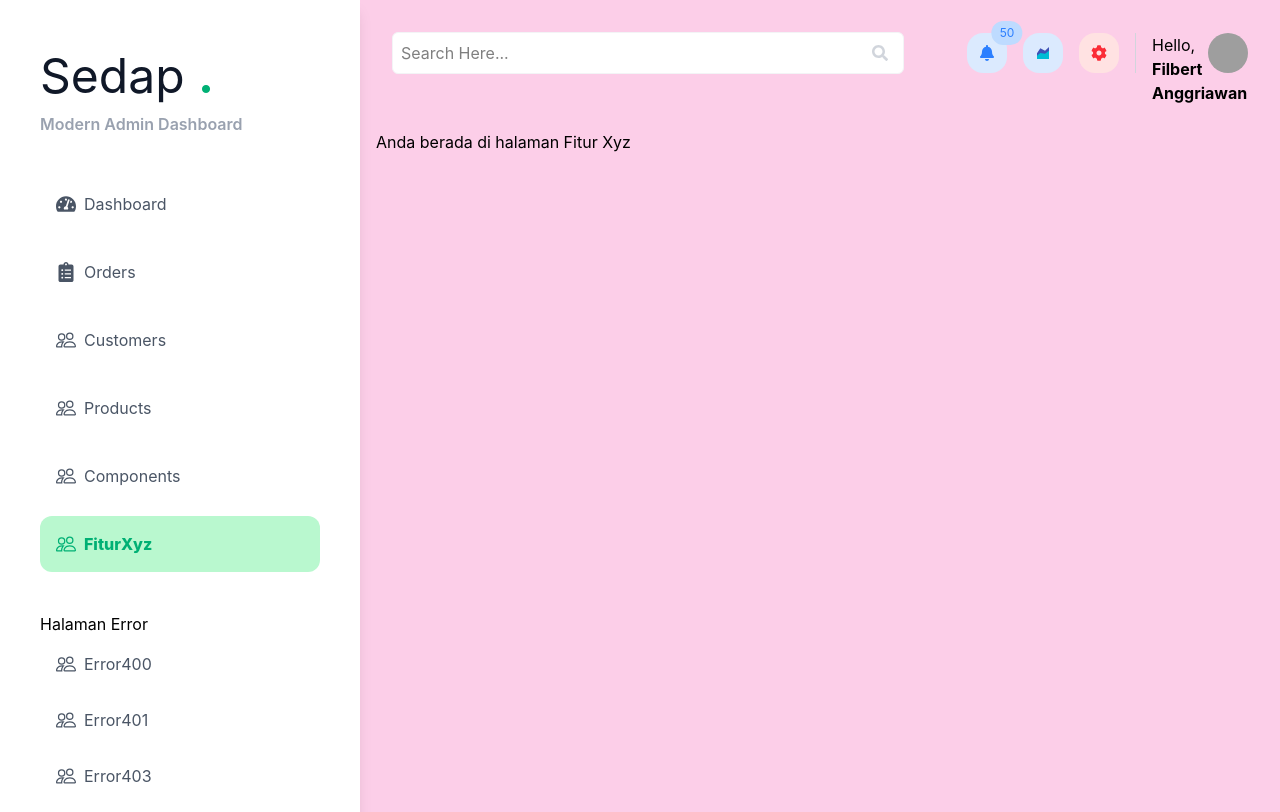
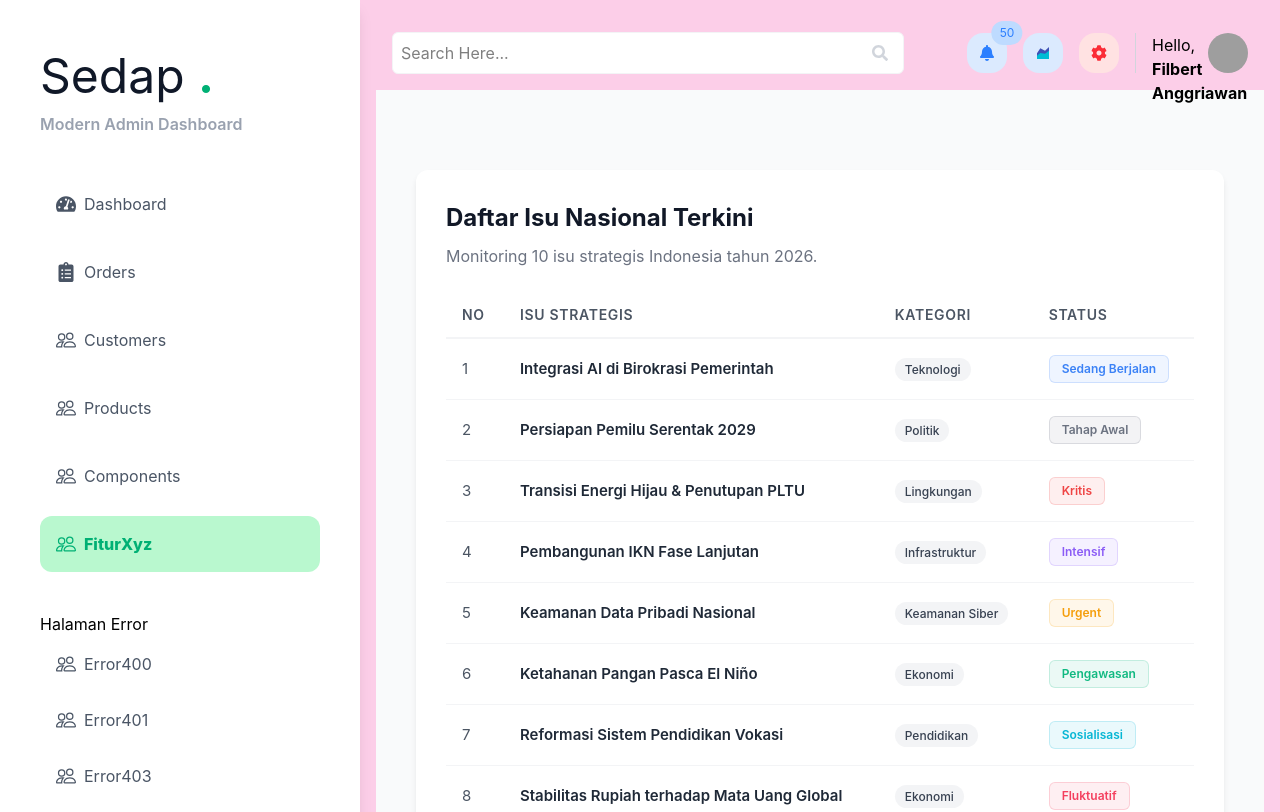
Before and after one commit to filbert6431/React-FilbertAng-2SIA, a React (Vite) app: page /FiturXyz in a window 1280 px wide. Shown: the top 812 px of the page. Built offline with nearby package versions, Linux system fonts and the light colour scheme; grey boxes are pictures that could not be loaded.

Commit message:
penambahan table top 10 issue

```diff
--- a/src/pages/FiturXyz.jsx
+++ b/src/pages/FiturXyz.jsx
@@ -1,12 +1,97 @@
-import PageHeader from "../components/PageHeader"
+import PageHeader from "../components/PageHeader";
 
-export default function FiturXyz () {
-return(
-    <div>
-<PageHeader/>
-        <h1>Anda berada di halaman Fitur Xyz</h1>
+export default function FiturXyz() {
+  const dataIsu = [
+    { id: 1, isu: "Integrasi AI di Birokrasi Pemerintah", kategori: "Teknologi", status: "Sedang Berjalan", color: "#3b82f6" },
+    { id: 2, isu: "Persiapan Pemilu Serentak 2029", kategori: "Politik", status: "Tahap Awal", color: "#6b7280" },
+    { id: 3, isu: "Transisi Energi Hijau & Penutupan PLTU", kategori: "Lingkungan", status: "Kritis", color: "#ef4444" },
+    { id: 4, isu: "Pembangunan IKN Fase Lanjutan", kategori: "Infrastruktur", status: "Intensif", color: "#8b5cf6" },
+    { id: 5, isu: "Keamanan Data Pribadi Nasional", kategori: "Keamanan Siber", status: "Urgent", color: "#f59e0b" },
+    { id: 6, isu: "Ketahanan Pangan Pasca El Niño", kategori: "Ekonomi", status: "Pengawasan", color: "#10b981" },
+    { id: 7, isu: "Reformasi Sistem Pendidikan Vokasi", kategori: "Pendidikan", status: "Sosialisasi", color: "#06b6d4" },
+    { id: 8, isu: "Stabilitas Rupiah terhadap Mata Uang Global", kategori: "Ekonomi", status: "Fluktuatif", color: "#f43f5e" },
+    { id: 9, isu: "Perluasan Akses Starlink di Wilayah 3T", kategori: "Teknologi", status: "Implementasi", color: "#2563eb" },
+    { id: 10, isu: "Isu Kesehatan Mental Remaja Digital", kategori: "Sosial", status: "Perhatian Publik", color: "#ec4899" },
+  ];
+
+  return (
+    <div style={{ padding: "40px", backgroundColor: "#f9fafb", minHeight: "100vh", fontFamily: "'Inter', sans-serif" }}>
+      <PageHeader />
+
+      <div style={{ maxWidth: "1000px", margin: "0 auto", backgroundColor: "#ffffff", padding: "30px", borderRadius: "12px", boxShadow: "0 4px 6px -1px rgba(0, 0, 0, 0.1)" }}>
+        <h1 style={{ fontSize: "24px", fontWeight: "700", color: "#111827", marginBottom: "8px" }}>Daftar Isu Nasional Terkini</h1>
+        <p style={{ color: "#6b7280", marginBottom: "24px" }}>Monitoring 10 isu strategis Indonesia tahun 2026.</p>
+
+        <div style={{ overflowX: "auto" }}>
+          <table style={{ width: "100%", borderCollapse: "collapse", textAlign: "left" }}>
+            <thead>
+              <tr style={{ borderBottom: "2px solid #f3f4f6" }}>
+                <th style={headerStyle}>No</th>
+                <th style={headerStyle}>Isu Strategis</th>
+                <th style={headerStyle}>Kategori</th>
+                <th style={headerStyle}>Status</th>
+              </tr>
+            </thead>
+            <tbody>
+              {dataIsu.map((item, index) => (
+                <tr key={item.id} style={{ borderBottom: "1px solid #f3f4f6", transition: "background 0.2s" }}
+                    onMouseOver={(e) => e.currentTarget.style.backgroundColor = "#f9fafb"}
+                    onMouseOut={(e) => e.currentTarget.style.backgroundColor = "transparent"}>
+                  <td style={cellStyle}>{index + 1}</td>
+                  <td style={{ ...cellStyle, fontWeight: "600", color: "#1f2937" }}>{item.isu}</td>
+                  <td style={cellStyle}>
+                    <span style={kategoriBadge}>{item.kategori}</span>
+                  </td>
+                  <td style={cellStyle}>
+                    <span style={{
+                      ...statusBadge,
+                      color: item.color,
+                      backgroundColor: `${item.color}15`,
+                      border: `1px solid ${item.color}30`
+                    }}>
+                      {item.status}
+                    </span>
+                  </td>
+                </tr>
+              ))}
+            </tbody>
+          </table>
+        </div>
+      </div>
     </div>
+  );
+}
 
-)
+// Objek Style untuk menjaga kerapihan kode
+const headerStyle = {
+  padding: "12px 16px",
+  color: "#4b5563",
+  fontSize: "14px",
+  fontWeight: "600",
+  textTransform: "uppercase",
+  letterSpacing: "0.05em"
+};
 
-}
+const cellStyle = {
+  padding: "16px",
+  fontSize: "15px",
+  color: "#4b5563"
+};
+
+const kategoriBadge = {
+  backgroundColor: "#f3f4f6",
+  color: "#374151",
+  padding: "4px 10px",
+  borderRadius: "20px",
+  fontSize: "12px",
+  fontWeight: "500"
+};
+
+const statusBadge = {
+  padding: "4px 12px",
+  borderRadius: "6px",
+  fontSize: "12px",
+  fontWeight: "600",
+  display: "inline-block",
+  whiteSpace: "nowrap"
+};
```
